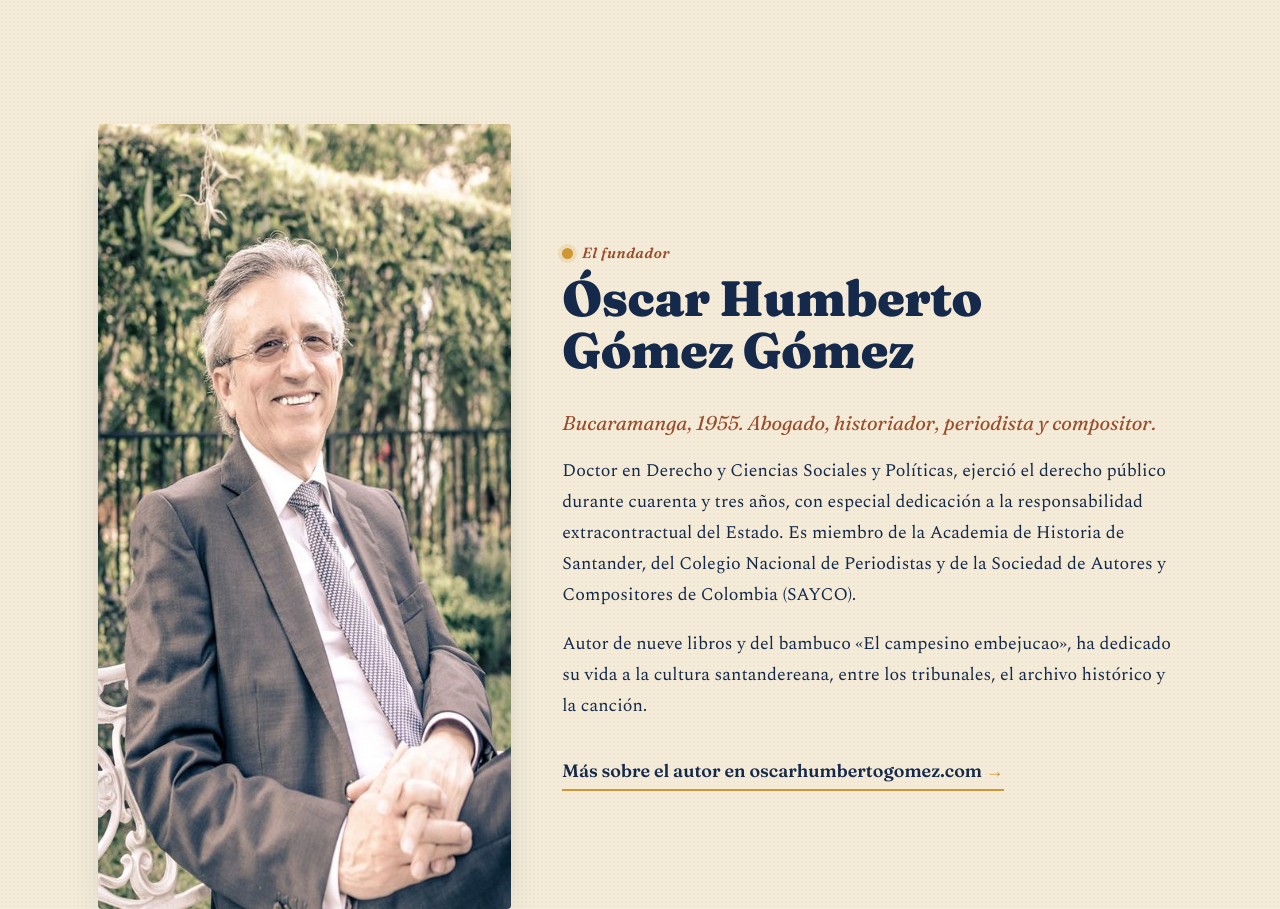
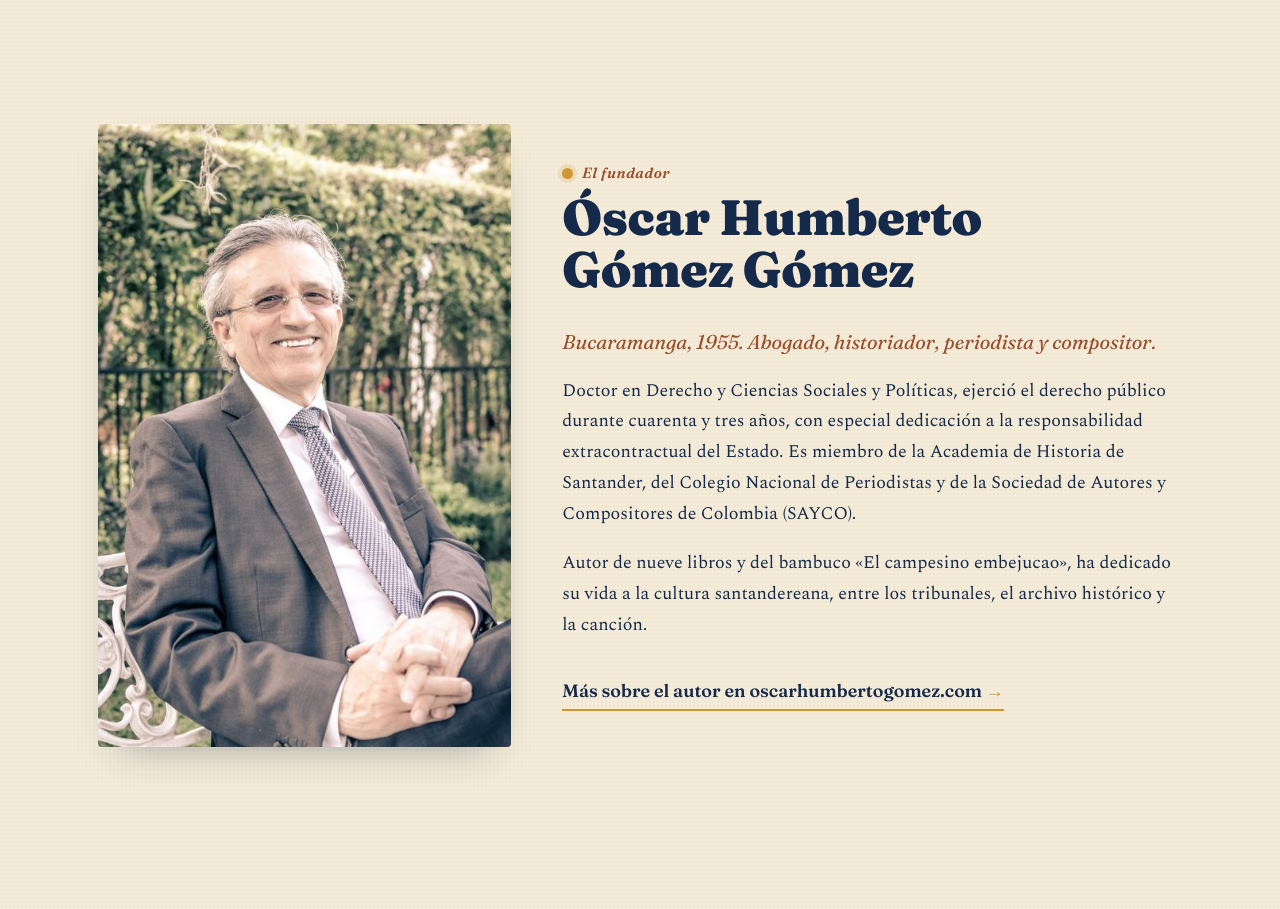
Before and after one commit to Racso/gomezcasaeditora, a plain HTML site: page index.html in a window 1280 px wide. Shown: the part 3140-4049 px from the top of the page. Drawn offline with nearby package versions, Linux system fonts and the light colour scheme.

Commit message:
Cache-bust y blindar el retrato del fundador
- Renombrar autor.jpg -> autor-v2.jpg para invalidar la versión cacheada.
- Fijar aspect-ratio 520/785 + object-fit:cover para que no se deforme.

Co-Authored-By: C. <claude@rac.so>

```diff
--- a/index.html
+++ b/index.html
@@ -193,7 +193,7 @@
   <!-- FUNDADOR ─────────────────────────────────────────── -->
   <section class="band founder" id="fundador">
     <figure class="founder__photo">
-      <img src="img/autor.jpg" alt="Retrato de Óscar Humberto Gómez Gómez, fundador de la Casa Editora." width="520" height="785" />
+      <img src="img/autor-v2.jpg" alt="Retrato de Óscar Humberto Gómez Gómez, fundador de la Casa Editora." width="520" height="785" />
     </figure>
     <div class="founder__body">
       <p class="eyebrow"><span class="knot" aria-hidden="true"></span>El fundador</p>
--- a/styles.css
+++ b/styles.css
@@ -293,7 +293,9 @@ a{ color:var(--sky-ink); text-underline-offset:3px; text-decoration-thickness:1p
 }
 .founder__photo{ margin:0; }
 .founder__photo img{
-  width:100%; border-radius:var(--r); box-shadow:var(--shadow);
+  width:100%; height:auto; aspect-ratio:520 / 785;
+  object-fit:cover;             /* never distort the portrait */
+  border-radius:var(--r); box-shadow:var(--shadow);
   filter:saturate(.92);
 }
 .prose-lead{
```
Also changed, not shown: img/autor-v2.jpg (renamed from img/autor.jpg).
